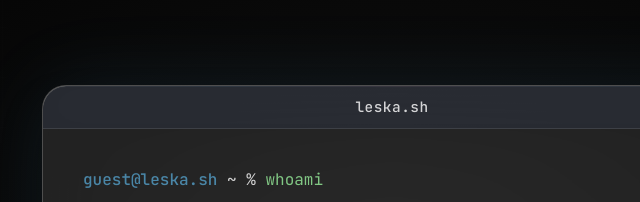
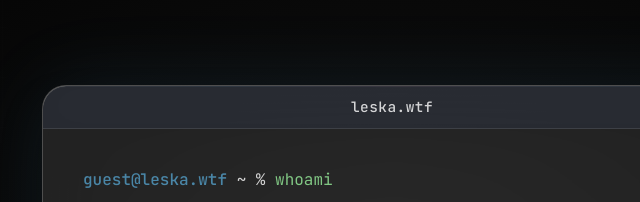
Before and after one commit to justleska/justleska.github.io, a plain HTML site: page index.html in a window 1280 px wide. Shown: the part 123-325 px from the top of the page, 248-888 px from the left. Drawn offline with Linux system fonts and the light colour scheme; no server answers.

Commit message:
Domain change

```diff
--- a/index.html
+++ b/index.html
@@ -5,7 +5,7 @@
     <meta name="viewport" content="width=device-width, initial-scale=1.0">
     <!-- indicate preferred color scheme for browsers -->
     <meta name="color-scheme" content="dark">
-    <title>leska.sh</title>
+    <title>leska.wtf</title>
     <link rel="icon" href="favicon.ico" type="image/x-icon">
     <link href="https://fonts.googleapis.com/css2?family=JetBrains+Mono:wght@300;400;500;700&display=swap" rel="stylesheet">
     <style>
@@ -476,7 +476,7 @@
             <div class="terminal-controls">
                 <a href="#" class="terminal-back-button" id="backButton" onclick="runCommand('whoami')" style="display: none;">&lt; BACK</a>
             </div>
-            <div class="terminal-title">leska.sh</div>
+            <div class="terminal-title">leska.wtf</div>
         </div>
 
         <div class="terminal-section" id="terminalSection">
@@ -615,7 +615,7 @@
                         </a>
                     </li>
                     <li style="margin-bottom: 10px;">
-                        <a href="mailto:me@leska.sh" target="_blank" style="color: var(--accent-glow); text-decoration: none;">
+                        <a href="mailto:me@leska.wtf" target="_blank" style="color: var(--accent-glow); text-decoration: none;">
                             email <span style="font-size: 0.8em;">(contact)</span>
                         </a>
                     </li>
@@ -901,7 +901,7 @@
 
             // display the simulated command
             appendTerminalLine(
-                `<span class="prompt">guest@leska.sh</span> <span style="color: var(--text-secondary);">~</span> <span style="color: var(--text-secondary);">%</span> <span class="command">${command}</span>`,
+                `<span class="prompt">guest@leska.wtf</span> <span style="color: var(--text-secondary);">~</span> <span style="color: var(--text-secondary);">%</span> <span class="command">${command}</span>`,
                 currentDelay
             );
             currentDelay += 0.2; // small delay before next line
```
